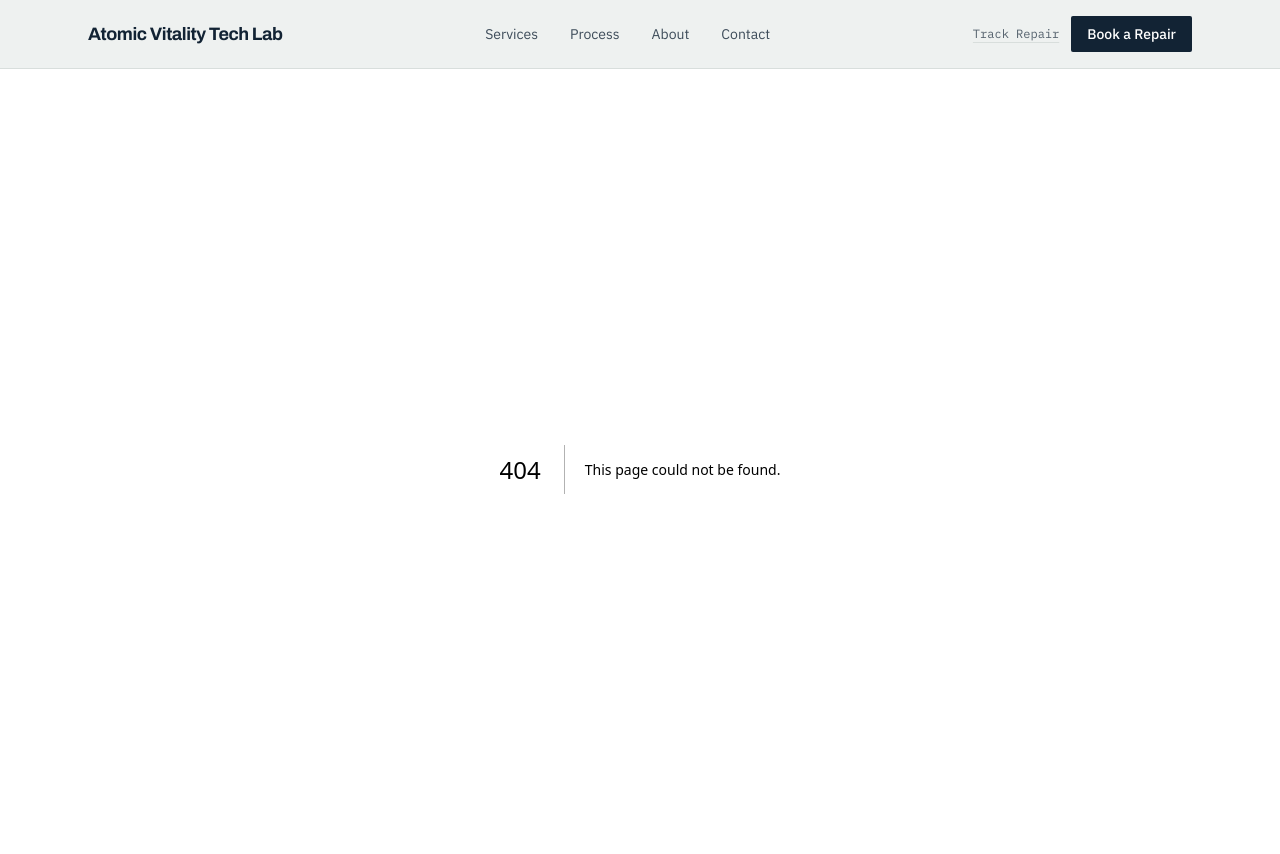
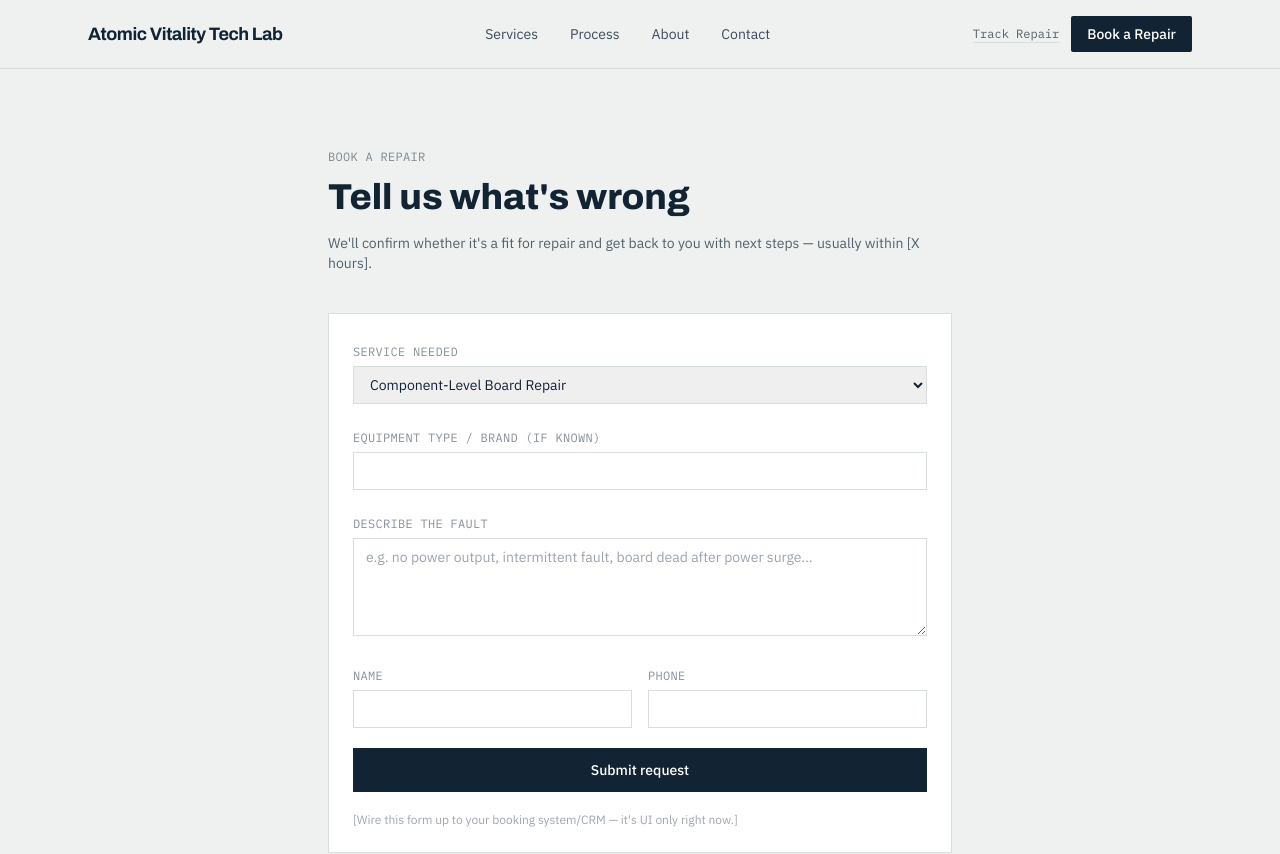
Before and after one commit to sgnjoroge254/appliance-repair-website, a Next.js app: page /book-repair in a window 1280 px wide. Before the commit this address had no page. Shown: the top 854 px of the page. Built offline with nearby package versions, Linux system fonts and the light colour scheme.

Commit message:
Create page.tsx

```diff
--- /dev/null
+++ b/app/book-repair/page.tsx
@@ -0,0 +1,49 @@
+import { services } from "@/lib/services";
+
+export default function BookRepairPage() {
+  return (
+    <section className="mx-auto max-w-2xl px-6 py-20">
+      <p className="font-mono text-xs uppercase tracking-wide text-ink/50">Book a repair</p>
+      <h1 className="mt-3 font-head text-3xl font-extrabold text-ink sm:text-4xl">
+        Tell us what's wrong
+      </h1>
+      <p className="mt-4 font-body text-sm text-ink/70">
+        We'll confirm whether it's a fit for repair and get back to you with next steps — usually within [X hours].
+      </p>
+
+      <form className="mt-10 space-y-5 border border-steelline bg-white p-6">
+        <div>
+          <label className="font-mono text-xs uppercase tracking-wide text-ink/50" htmlFor="appliance">Service needed</label>
+          <select id="appliance" name="appliance" className="mt-1 w-full border border-steelline px-3 py-2 font-body text-sm">
+            {services.map((s) => (
+              <option key={s.slug} value={s.slug}>{s.name}</option>
+            ))}
+            <option value="other">Other</option>
+          </select>
+        </div>
+        <div>
+          <label className="font-mono text-xs uppercase tracking-wide text-ink/50" htmlFor="brand">Equipment type / brand (if known)</label>
+          <input id="brand" name="brand" type="text" className="mt-1 w-full border border-steelline px-3 py-2 font-body text-sm" />
+        </div>
+        <div>
+          <label className="font-mono text-xs uppercase tracking-wide text-ink/50" htmlFor="fault">Describe the fault</label>
+          <textarea id="fault" name="fault" rows={4} className="mt-1 w-full border border-steelline px-3 py-2 font-body text-sm" placeholder="e.g. no power output, intermittent fault, board dead after power surge..." />
+        </div>
+        <div className="grid grid-cols-2 gap-4">
+          <div>
+            <label className="font-mono text-xs uppercase tracking-wide text-ink/50" htmlFor="fname">Name</label>
+            <input id="fname" name="fname" type="text" className="mt-1 w-full border border-steelline px-3 py-2 font-body text-sm" />
+          </div>
+          <div>
+            <label className="font-mono text-xs uppercase tracking-wide text-ink/50" htmlFor="fphone">Phone</label>
+            <input id="fphone" name="fphone" type="tel" className="mt-1 w-full border border-steelline px-3 py-2 font-body text-sm" />
+          </div>
+        </div>
+        <button type="submit" className="w-full bg-ink px-6 py-3 font-body text-sm font-medium text-white hover:bg-amber hover:text-ink">
+          Submit request
+        </button>
+        <p className="font-body text-xs text-ink/40">[Wire this form up to your booking system/CRM — it's UI only right now.]</p>
+      </form>
+    </section>
+  );
+}
```
